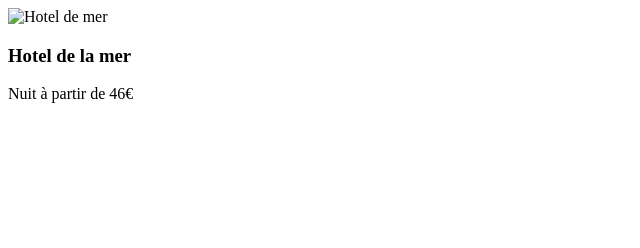
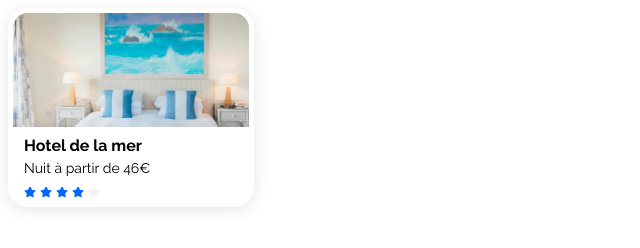
Before and after one commit to gegeelyse/projet_2_OC_fab, a plain HTML site: page modules/card_hebegement.html in a window 1280 px wide. Shown: the whole page, without its empty margins (0-640 px from the left). Drawn offline with Linux system fonts and the light colour scheme; the site is published under a folder, as on GitHub Pages, so addresses that start at the root find nothing.

Commit message:
fix: change url

```diff
--- a/modules/card_hebegement.html
+++ b/modules/card_hebegement.html
@@ -1,9 +1,9 @@
-<link rel="stylesheet" href="/style.css">
-<link rel="stylesheet" href="/styles/card_hebergement.css">
+<link rel="stylesheet" href="../style.css">
+<link rel="stylesheet" href="../styles/card_hebergement.css">
 
 <div class="card">
     <div class="cardBoxImg">
-        <img class="cardImg" src="/Images/hebergements/4_small/annie-spratt-Eg1qcIitAuA-unsplash.jpg"
+        <img class="cardImg" src="../Images/hebergements/4_small/annie-spratt-Eg1qcIitAuA-unsplash.jpg"
             alt="Hotel de mer">
     </div>
     <div class="cardContent">
@@ -14,11 +14,11 @@
             Nuit à partir de 46€
         </div>
         <div class="cardRating">
-            <img class="stars" src="/Images/star-solid-selected.svg" alt="">
-            <img class="stars" src="/Images/star-solid-selected.svg" alt="">
-            <img class="stars" src="/Images/star-solid-selected.svg" alt="">
-            <img class="stars" src="/Images/star-solid-selected.svg" alt="">
-            <img class="stars" src="/Images/star-solid.svg" alt="">
+            <img class="stars" src="../Images/star-solid-selected.svg" alt="">
+            <img class="stars" src="../Images/star-solid-selected.svg" alt="">
+            <img class="stars" src="../Images/star-solid-selected.svg" alt="">
+            <img class="stars" src="../Images/star-solid-selected.svg" alt="">
+            <img class="stars" src="../Images/star-solid.svg" alt="">
         </div>
     </div>
 </div>
```
